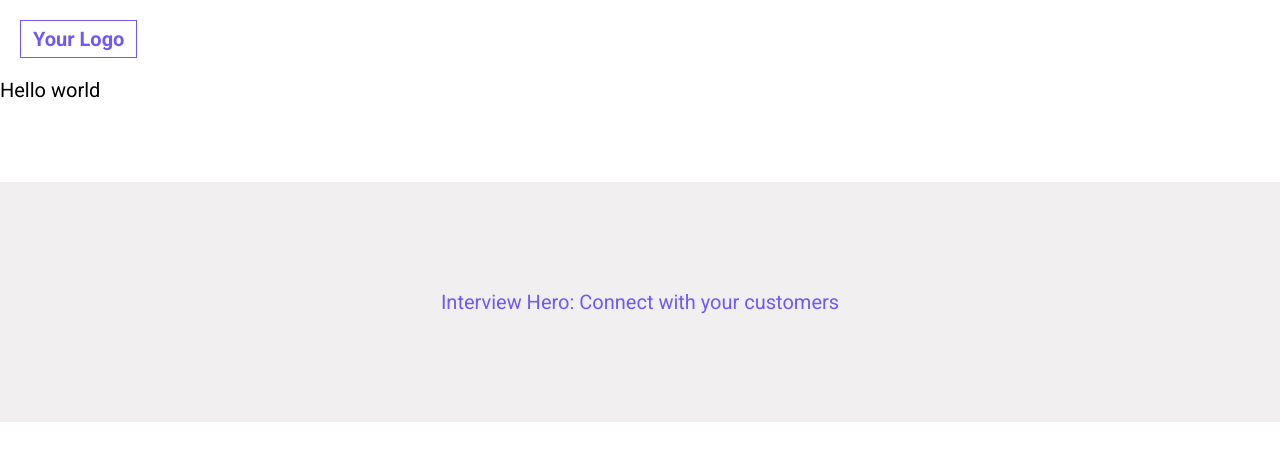
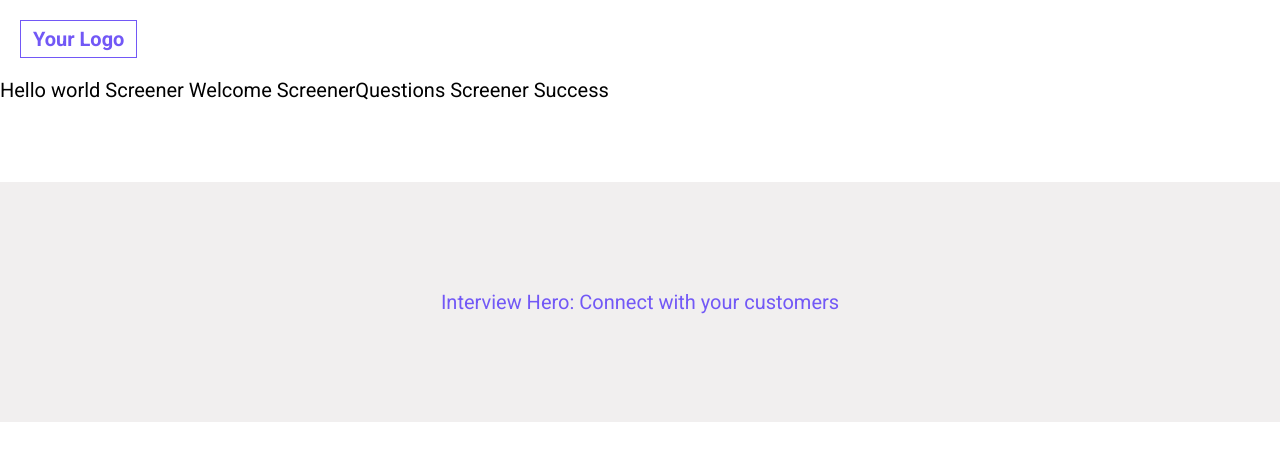
Before and after one commit to josh-cpm/book_interview, a Vue app: page /interview/screener/1 in a window 1280 px wide. Shown: the top 460 px of the page. Built offline with nearby package versions, Linux system fonts and the light colour scheme; no server answers.

Commit message:
Import Screener components and render them with placeholder copy

```diff
--- a/src/components/Screener/ScreenerQuestions.vue
+++ b/src/components/Screener/ScreenerQuestions.vue
@@ -0,0 +1,3 @@
+<template>
+  ScreenerQuestions
+</template>
--- a/src/components/Screener/ScreenerSuccess.vue
+++ b/src/components/Screener/ScreenerSuccess.vue
@@ -0,0 +1,3 @@
+<template>
+  Screener Success
+</template>
--- a/src/components/Screener/ScreenerWelcome.vue
+++ b/src/components/Screener/ScreenerWelcome.vue
@@ -0,0 +1,3 @@
+<template>
+  Screener Welcome
+</template>
--- a/src/views/Screener.vue
+++ b/src/views/Screener.vue
@@ -1,3 +1,17 @@
 <template>
   Hello world
+  <ScreenerWelcome></ScreenerWelcome>
+  <ScreenerQuestions></ScreenerQuestions>
+  <ScreenerSuccess></ScreenerSuccess>
 </template>
+
+<script>
+import ScreenerWelcome from '../components/Screener/ScreenerWelcome';
+import ScreenerQuestions from '../components/Screener/ScreenerQuestions';
+import ScreenerSuccess from '../components/Screener/ScreenerSuccess';
+
+export default {
+  name: 'Screener',
+  components: { ScreenerWelcome, ScreenerQuestions, ScreenerSuccess },
+};
+</script>
```
